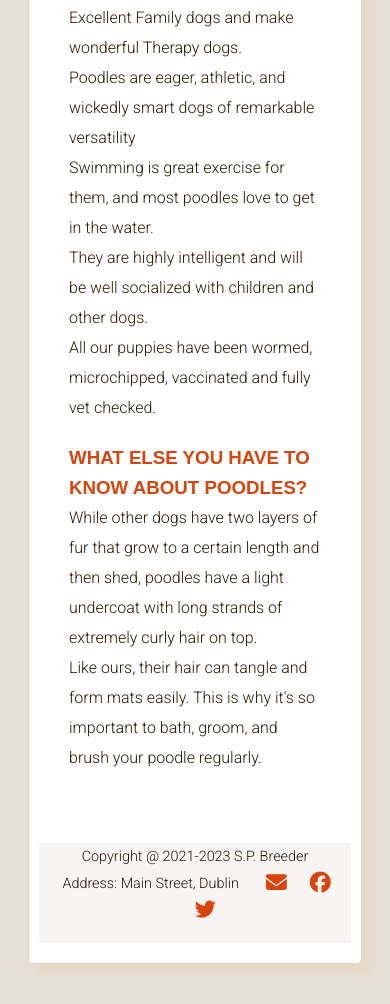
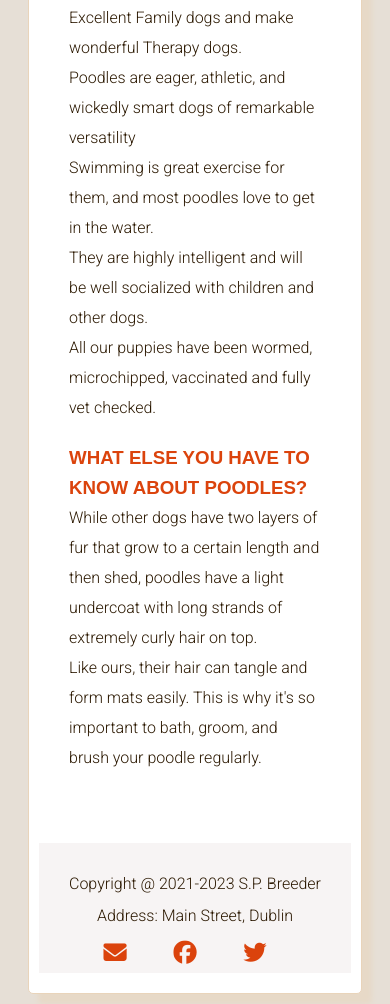
Before and after one commit to OlgaKuvs/PP1-spbreeder, a plain HTML site: page index.html in a window 390 px wide. Shown: the part 1139-2143 px from the top of the page. Before the commit the page ends 2113 px from the top, so only its background shows below. Drawn offline with Linux system fonts and the light colour scheme.

Commit message:
Edit media query for responsive footer

```diff
--- a/assets/css/style.css
+++ b/assets/css/style.css
@@ -278,28 +278,66 @@ footer {
     background-color: #f7f4f4;
     margin-top: 20px;
     margin-bottom: 10px;
+    text-align: center;
+    padding-top: 20px;
+}
+
+/*
+#footer_info, #footer_icons {
+    display: flex;
+    flex-direction: row;
+    justify-content: center;
+    margin-bottom: 20px;
+}
+*/
+
+#footer_info, #footer_icons {
+    display: inline-block;
+    margin-left: 30px;
 }
 
 
-#footer_info {
-    text-align: center;
-    margin: 20px;
-    padding-top: 20px;
+#footer_info ul li, #footer_icons ul li {
+    list-style: none;
+    font-weight: 500;
+    display: inline;
+    line-height: 200%;
 }
 
-#footer_info li {
-    display: inline;
-    text-decoration: none;
-    margin: 50px 50px;
-    font-weight: 500;
-    font-size: 90%;
+#footer_info ul li {
+    padding: 0 0 10px 30px;
 }
 
 .icon_message {
     font-size: 150%;
     color:#db430c;
-    margin-left: 20px;
+    padding-right: 50px;
+    line-height: 150%;
 }
+
+
+
+/*
+#footer_info, #footer_icons {
+    text-align: center;
+}
+
+#footer_info ul li   {
+    display: grid;
+    text-decoration: none;
+    font-weight: 500;
+    margin: 10px;
+}
+
+#footer_icons ul li {
+    font-size: 90%;
+    display: inline;
+    margin: 20px;
+}
+
+*/
+
+
 
 
 /* media queries */
@@ -412,17 +450,14 @@ header {
     width: 400px ;
 }
 
-#footer_info {
-    flex-wrap: wrap;
-}
-
-#footer_info li {
-    margin: 10px;
+.icon_message {
+    font-size: 120%;
+    line-height: 200%;
 }
 
 }
 
-/* For medium screens sizes from 800px wide*/
+/* For small screens sizes from 800px wide*/
 
 @media screen and (max-width: 800px) {
 
@@ -448,7 +483,6 @@ header {
     flex-wrap: wrap;
     font-size: 90%;
 }
-
 
 .figure{
     background: url('../images/about_us_image_small.jpg') no-repeat  center center;
@@ -479,15 +513,45 @@ header {
 }
 
 footer {
-    min-height: 100px;
+   min-height: 110px;
 }
 
-#footer_info li {
+/*
+#footer_media {
+    display: flex;
+    flex-direction: column;
+
+}
+
+#footer_info {
     margin: 5px;
+    display: flex;
+    flex-direction: column;
+    align-self: center;
+}
+
+#footer_icons {
+    display: flex;
+   flex-direction: row;
+   margin: 15px;
+}
+*/
+
+#footer_info {
+    margin: 5px;
+}
+
+#footer_info ul li {
+    display: flex;
+    flex-direction: column;
+    align-self: center;
+    padding: 0;
+    margin: 0;
 }
 
 .icon_message {
     font-size: 100%;
+    text-decoration: none;
 }
 
 hr {
--- a/index.html
+++ b/index.html
@@ -80,13 +80,19 @@
             <hr>
         </section>
         <footer>
-            <ul id="footer_info">
+            <div id="footer_info">
+                <ul>
                     <li>Copyright @ 2021-2023 S.P. Breeder</li>
                     <li>Address: Main Street, Dublin</li>
+                <ul>
+            </div>
+            <div id="footer_icons">
+                <ul>
                     <li><a class="icon_message" href="contacts.html#form_from_icon"><i class="fa-solid fa-envelope pulse"></i></a></li>
                     <li><a class="icon_message" href="https://www.facebook.com/StandardPoodleLucan" target="_blank" rel="noopener"><i class="fa-brands fa-facebook pulse"></i></a></li>
                     <li><a class="icon_message" href="https://www.twitter.com" target="_blank" rel="noopener"><i class="fa-brands fa-twitter pulse"></i></a></li>
                 </ul>
+            </div>
         </footer>
     </div>
 
```
Also changed, not shown: contacts.html (+7 -1 lines), our_dogs.html (+7 -1 lines), why_poodles.html (+7 -1 lines). Lines whose indentation alone changed are shown as unchanged.
